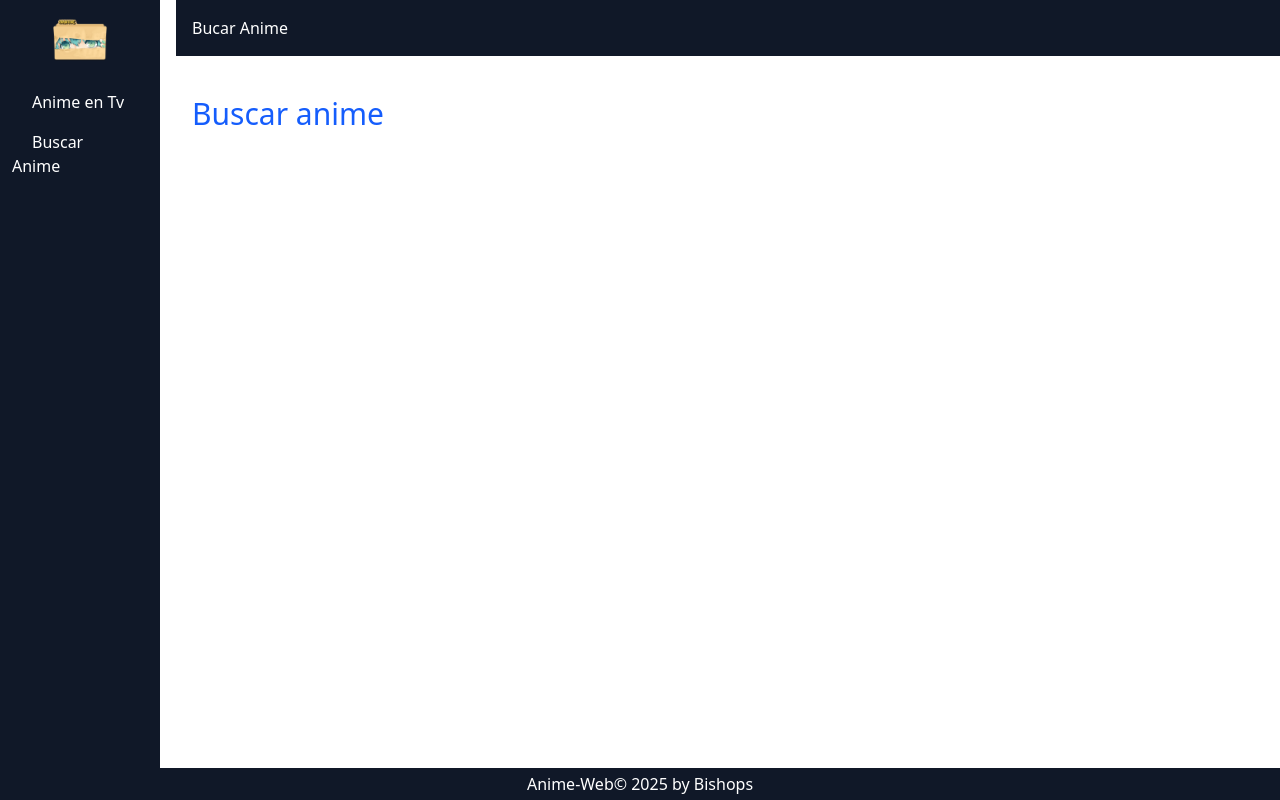
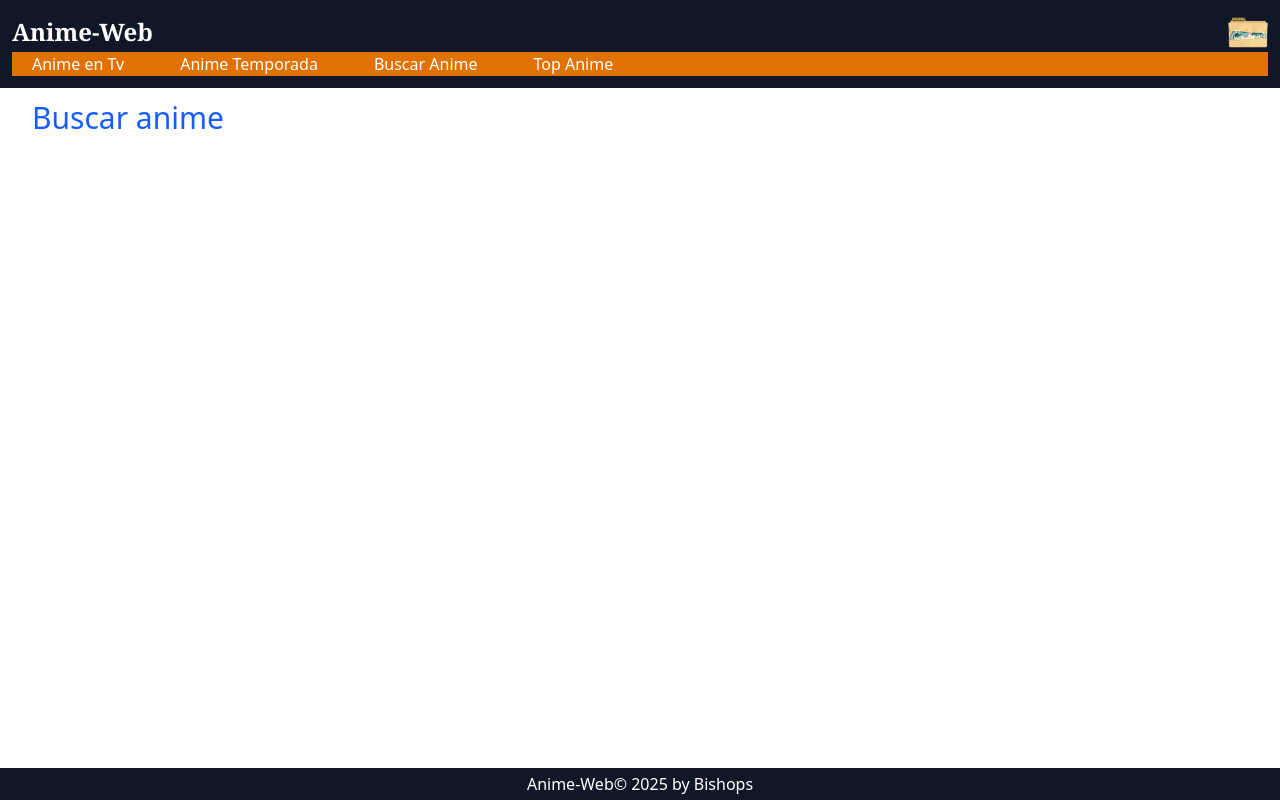
Before and after one commit to DamianCosmelli/anime_web, a React (Vite) app: page /search in a window 1280 px wide. Built offline with nearby package versions, Linux system fonts and the light colour scheme.

Commit message:
Change Layout model

```diff
--- a/src/components/Layout/MainLayout.tsx
+++ b/src/components/Layout/MainLayout.tsx
@@ -1,7 +1,6 @@
 import { ReactNode } from 'react';
 import { MenuItem } from './MenuItem';
 import logo from '../../assets/anime-icon.png';
-
 
 interface LayoutProps {
   children: ReactNode;
@@ -10,23 +9,24 @@ interface LayoutProps {
 export function Layout({ children }: LayoutProps) {
   return (
     <div className="flex min-h-screen flex-col">
-      <div className="flex">
-        <aside className="bg-gray-900 p-3 w-40 fixed h-full">
+      <header className="bg-gray-900 p-3 w-full fixed z-10">
+        <div className="flex items-center justify-between">
+          <h1 className="text-white text-2xl font-bold font-serif">Anime-Web</h1>
+          <img src={logo} alt="Logo" className="w-10 h-10" />
+        </div>
+        <div className="flex items-center justify-between bg-amber-600">
           <nav>
-            <ul className="space-y-4">
-              <li className="text-center">
-                <img src={logo} alt="Logo" className="inline-block mb-2 w-2/5" />
-              </li>
+            <ul className="flex space-x-4">
               <li><MenuItem title="Anime en Tv" route="/" /></li>
+              <li><MenuItem title='Anime Temporada' route='/temporada'/></li>
               <li><MenuItem title='Buscar Anime' route='/search'/></li>
+              <li><MenuItem title='Top Anime' route='/top'/></li>
             </ul>
           </nav>
-        </aside>
-        <div className="ml-40 flex-1">
-         <div className='flex flex-col'>
-           <main className="p-4">{children}</main>
-          </div>
         </div>
+      </header>
+      <div className="mt-1 flex-1 mb-12">
+        <main className="p-4">{children}</main>
       </div>
       <footer className="bg-gray-900 text-white p-1 text-center fixed bottom-0 w-full">
         <p>Anime-Web© 2025 by Bishops</p>
--- a/src/components/Layout/MenuItem.tsx
+++ b/src/components/Layout/MenuItem.tsx
@@ -7,7 +7,7 @@ interface MenuItemProps {
 
 export function MenuItem({ title, route }: MenuItemProps) {
     return (
-        <li><Link to={route} className="text-white hover:text-gray-400 m-5">{title
-        }</Link></li>
+        <Link to={route} className="text-white hover:text-amber-900 m-5">{title
+        }</Link>
     );
 }
--- a/src/pages/AnimeOnTv.tsx
+++ b/src/pages/AnimeOnTv.tsx
@@ -3,7 +3,6 @@ import { useAnimeTv, Anime } from '../hooks/useAimeTv';
 import { ShowCard } from '../components/AnimeCard';
 import { LoadingSpinner } from '../components/common/LoadingSpinner';
 import { ErrorMessage } from '../components/common/ErrorMessage';
-import { HeaderPage } from '../components/common/HeaderPage';
 
 export function AnimeOnTv() {
     const { animeList, loading, error } = useAnimeTv();
@@ -13,7 +12,6 @@ export function AnimeOnTv() {
 
     return (
         <>
-        <HeaderPage title="Animes on Tv"/>
          <div className="mt-16 p-4">
             <ul className="grid grid-cols-1 sm:grid-cols-2 md:grid-cols-3 lg:grid-cols-4 gap-4">
                 {animeList && animeList.map((anime: Anime) => (
--- a/src/pages/AnimeSearch.tsx
+++ b/src/pages/AnimeSearch.tsx
@@ -1,9 +1,6 @@
-import { HeaderPage } from '../components/common/HeaderPage';
-
 export function AnimeSearch() {
   return (
     <>
-      <HeaderPage title="Bucar Anime"/>
       <div className='mt-16 p-4'>
         <h1 className="text-3xl text-blue-600">Buscar anime</h1>
       </div>
```
